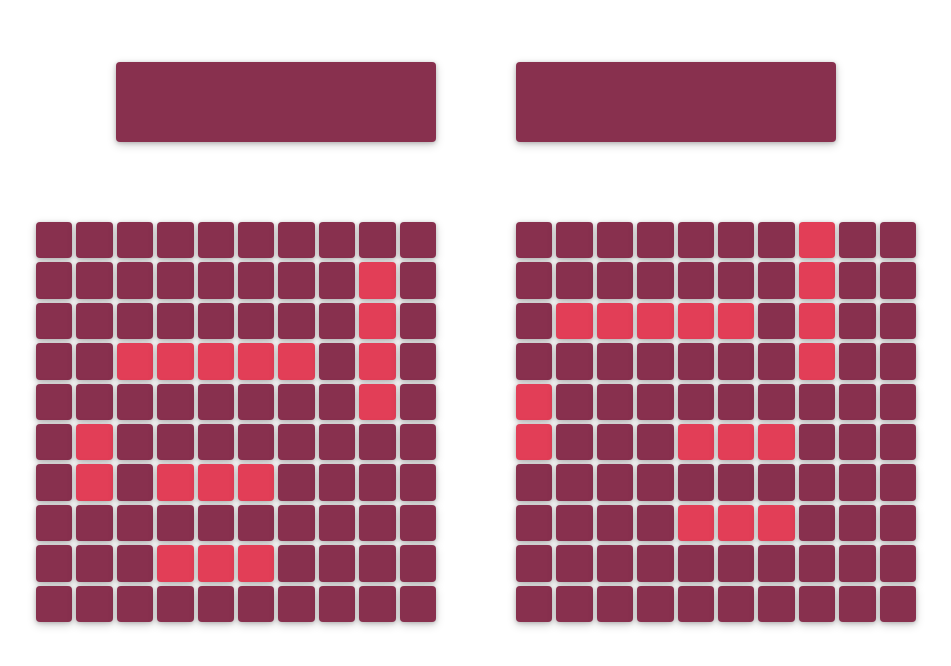
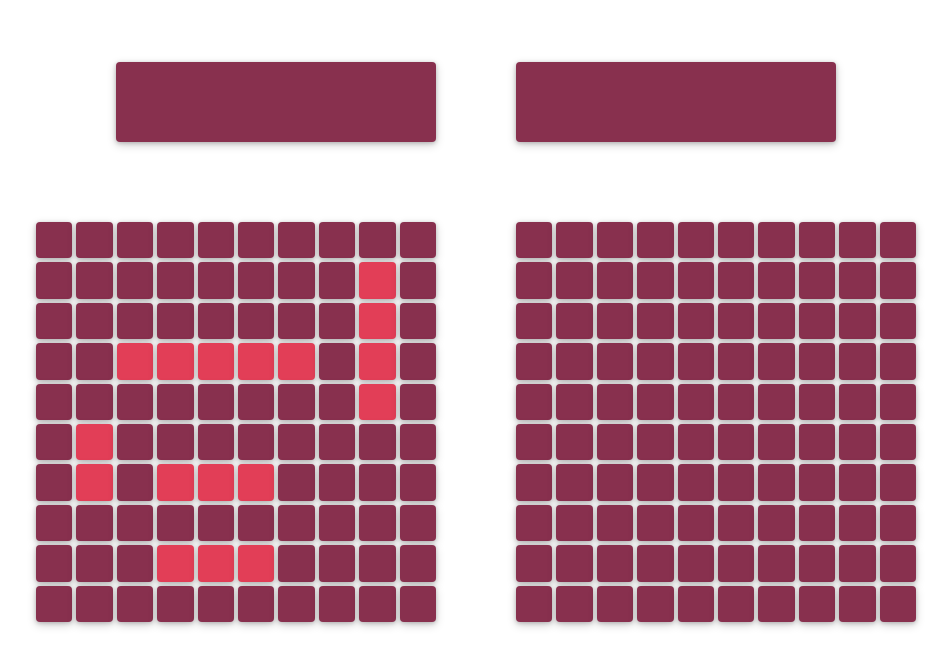
Before and after one commit to uniArchitect/battleship, a website built with webpack: page dist/index.html in a window 1280 px wide. Shown: the part 138-804 px from the top of the page, without its empty margins (164-1115 px from the left). Built offline with nearby package versions, Linux system fonts and the light colour scheme.

Commit message:
Edit renderShips function so that occupiedSquare will not highlight in computer grid. Instead, 'occupied-target' class name will be added to the class list.

```diff
--- a/src/index.js
+++ b/src/index.js
@@ -94,11 +94,15 @@ const renderShips = (board, playerBoard) => {
         // Find ship coordinates in 'player-board-square' and highlights the coordinates
       if (occupiedSquare.className == 'player-square') {
           occupiedSquare.style.background = '#E23E57';
+        } else if (occupiedSquare.className == 'computer-square') {
+          occupiedSquare.classList.add('occupied-target');
+        }
         // Find ship coordinates in 'computer-board-square' and highlights the coordinates
         // Create unique ID or Class for player and computer grids
-        } else if (occupiedSquare.className == 'computer-square') {
-          occupiedSquare.style.background = '#E23E57';
-        }
+        // Computer grid does not need to highlight enemy ships UNTIL they are hit
+        // else if (occupiedSquare.className == 'computer-square') {
+        //   occupiedSquare.style.background = '#E23E57';
+        // }
     }
   }
 }
--- a/src/styles.css
+++ b/src/styles.css
@@ -34,7 +34,7 @@ html {
   box-shadow: 0 1px 4px 0 rgb(0 0 0 / 20%), 0 3px 10px 0 rgb(0 0 0 / 19%);
 }
 
-.player-square:hover,
+/* .player-square:hover, */
 .computer-square:hover {
   background-color: #E23E57;
   transition: 0.3s;
```
Also changed, not shown: dist/main.js.
